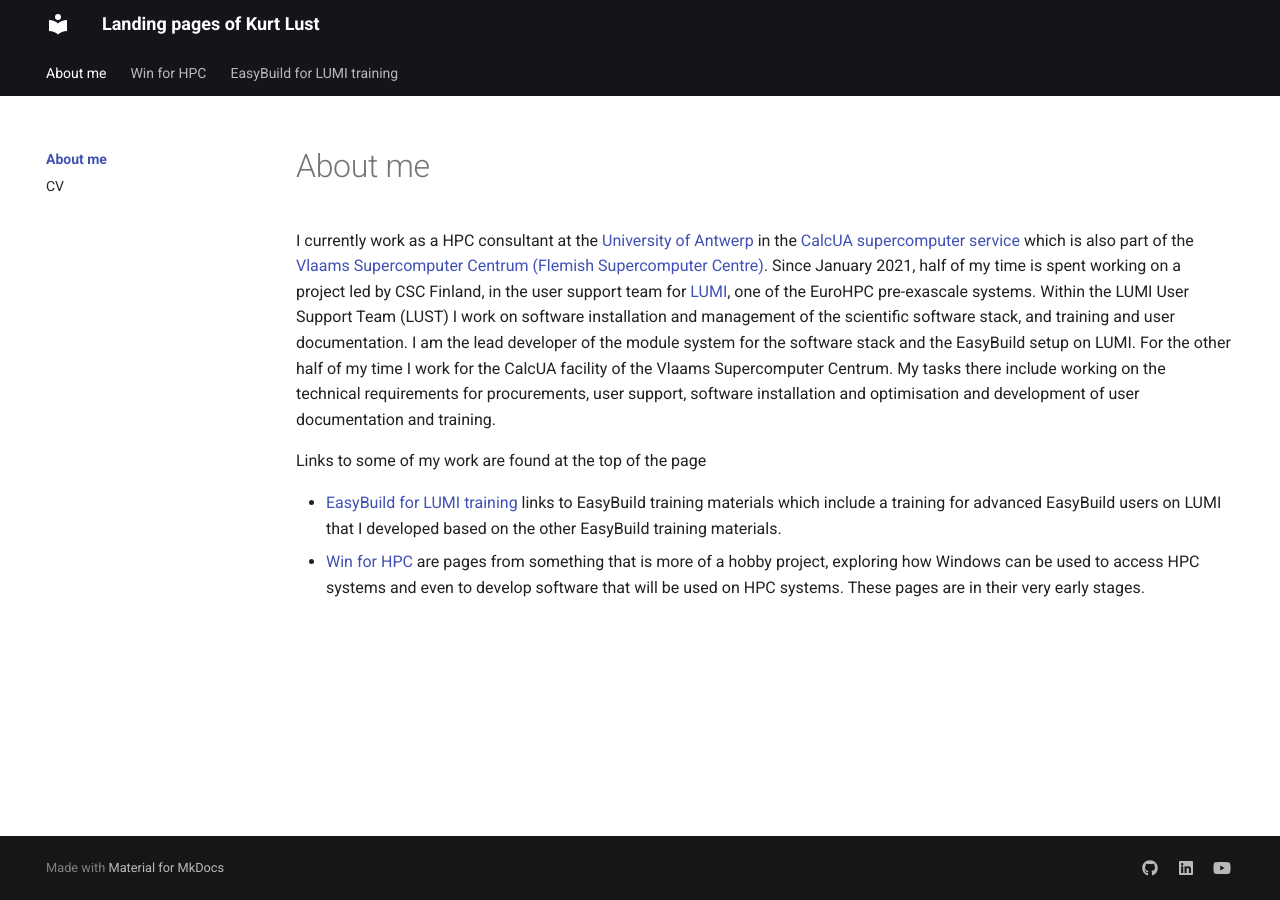
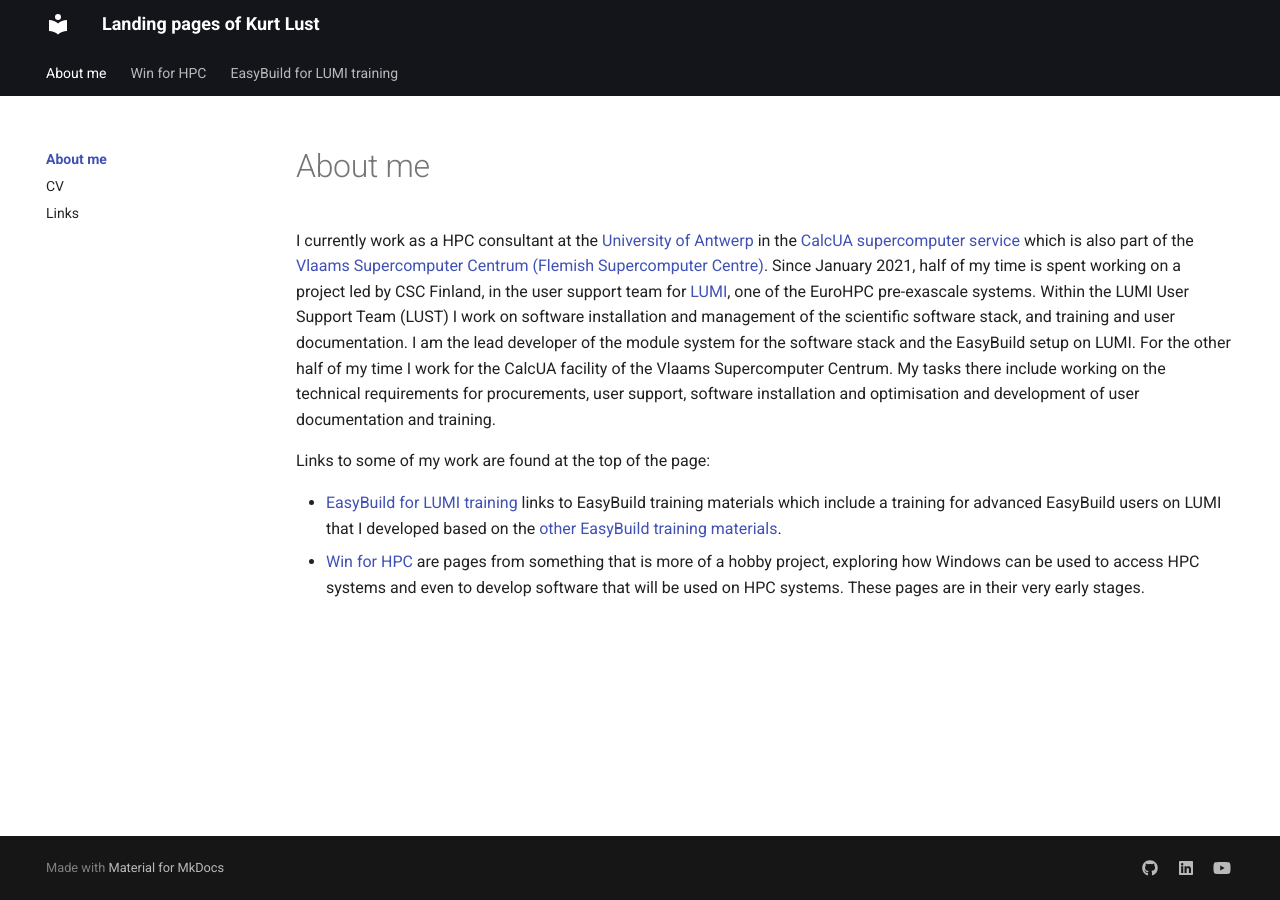
Before and after one commit to klust/klust.github.io, an MkDocs documentation site: the page built from docs/index.md, in a window 1280 px wide. Built offline with MkDocs 1.6.1 and Material for MkDocs 9.7.7, drawn with Linux system fonts in a browser that asks for light colours; part of the change alters nothing that is shown.

Commit message:
Changes to the links.

```diff
--- a/docs/index.md
+++ b/docs/index.md
@@ -14,11 +14,11 @@ Within the LUMI User Support Team (LUST) I work on software installation and man
 software stack and the EasyBuild setup on LUMI.
 For the other half of my time I work for the CalcUA facility of the Vlaams Supercomputer Centrum. My tasks there include working on the technical requirements for procurements, user support, software installation and optimisation and development of user documentation and training.
 
-Links to some of my work are found at the top of the page
+Links to some of my work are found at the top of the page:
 
 -   [EasyBuild for LUMI training](easybuild-training) links to EasyBuild training materials which include
-    a training for advanced EasyBuild users on LUMI that I developed based on the other EasyBuild
-    training materials.
+    a training for advanced EasyBuild users on LUMI that I developed based on the [other EasyBuild
+    training materials](https://easybuild.io/tutorial).
 -   [Win for HPC](windows-client-HPC) are pages from something that is more of a hobby project, exploring how
      Windows can be used to access HPC systems and even to develop software that will be used on HPC systems.
      These pages are in their very early stages.
--- a/mkdocs.yml
+++ b/mkdocs.yml
@@ -26,6 +26,7 @@ nav:
   - About me:
     - index.md
     - CV: CV.md
+    - Links: links.md
   - Win for HPC: windows-client-HPC
   - EasyBuild for LUMI training: easybuild-tutorial
 
```
